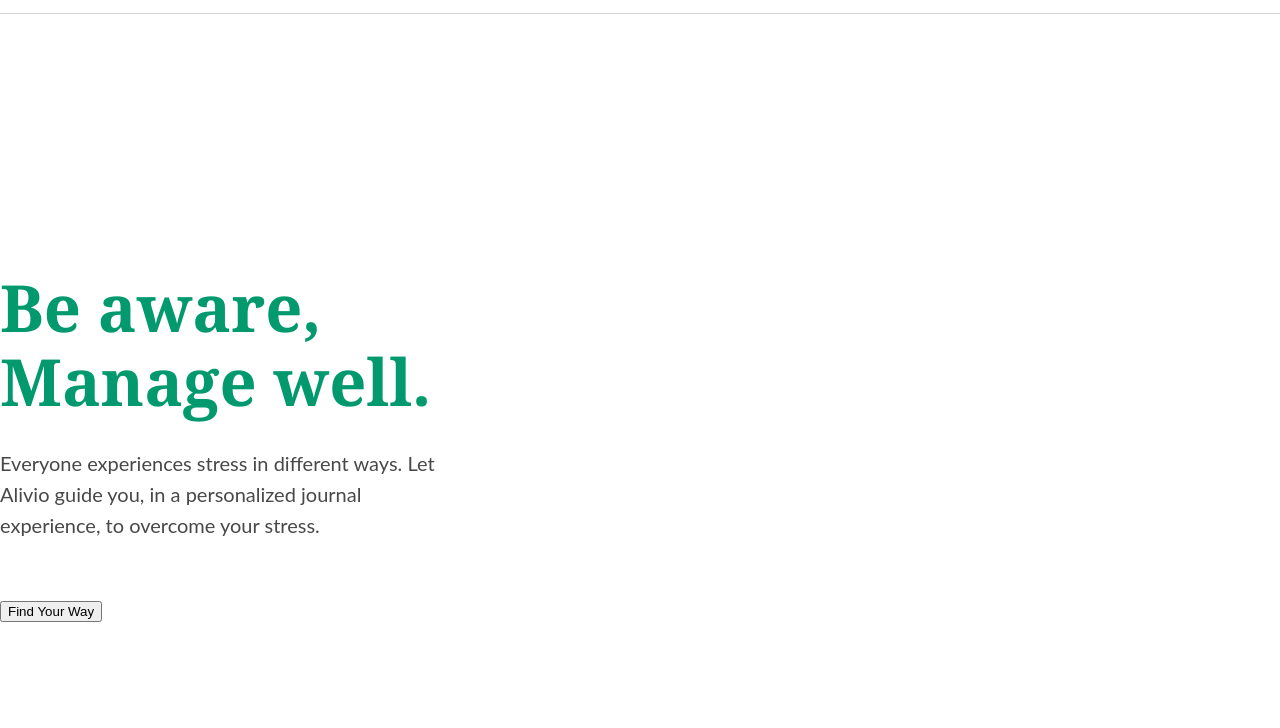
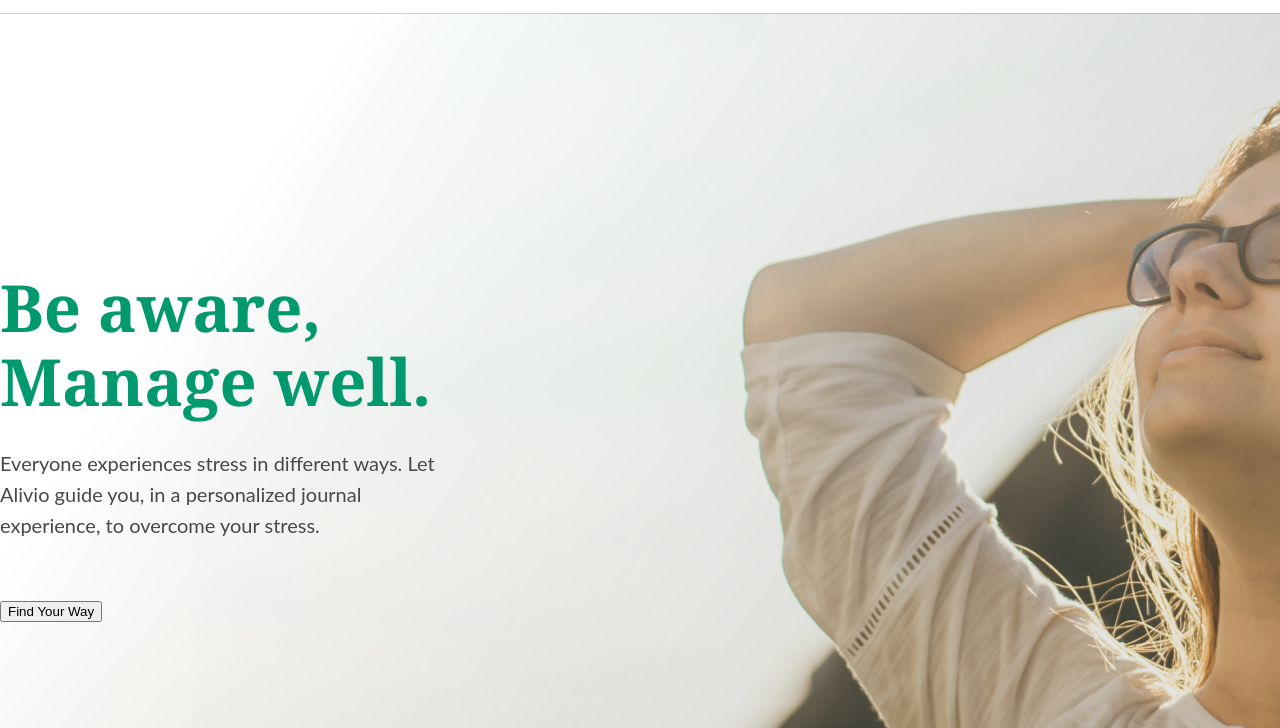
Before and after one commit to Deleno1337/maket, a plain HTML site: page index.html in a window 1280 px wide. Shown: the part 72-800 px from the top of the page. Drawn offline with Linux system fonts and the light colour scheme.

Commit message:
background-fix

```diff
--- a/style.css
+++ b/style.css
@@ -210,7 +210,7 @@
 }
 
 .jumbotron-wrapper {
-    background: url(BG.png);
+    background: url(alivion/BG.png);
     width: 100%;
     height: 895px;
     margin-top: 85px;
```
